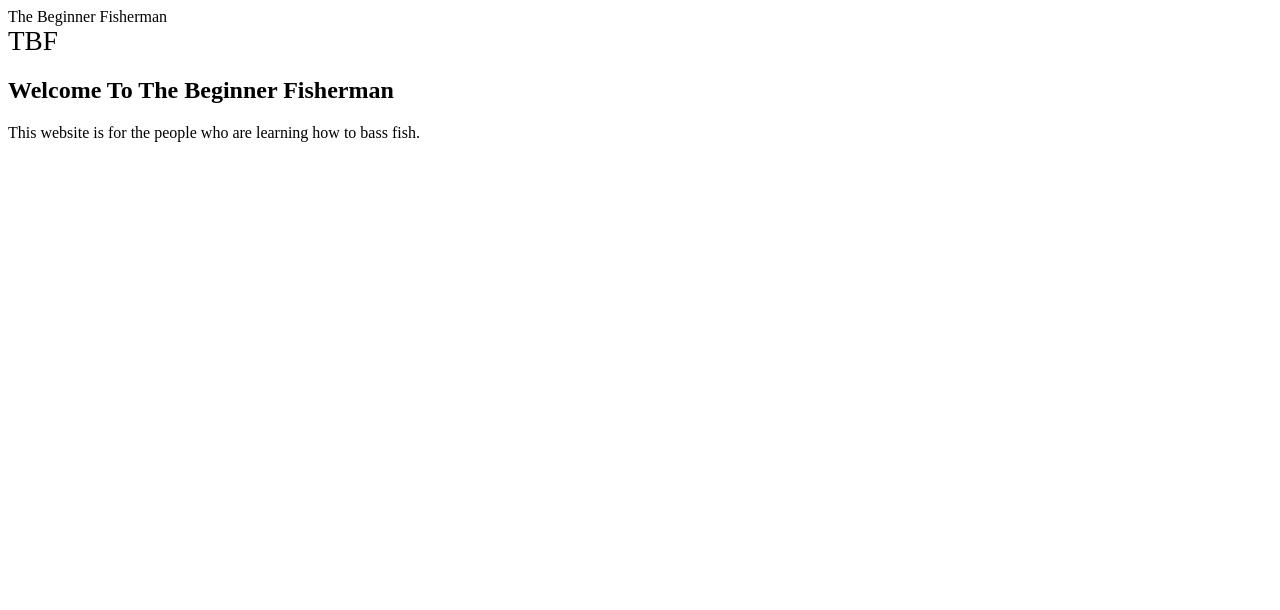
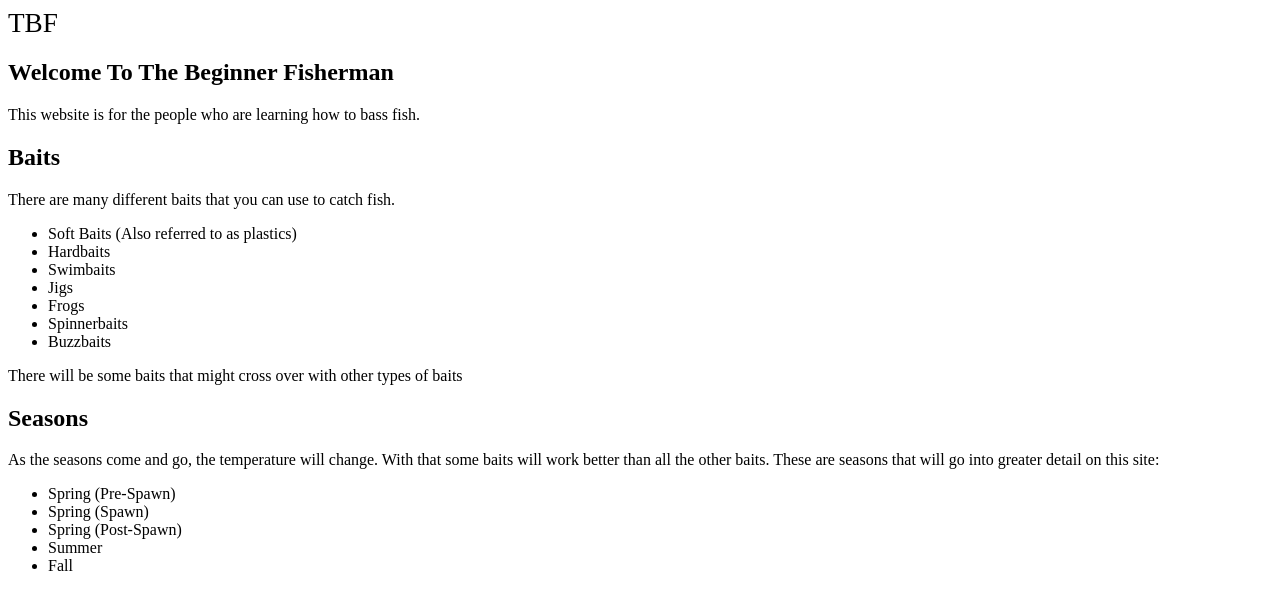
Before and after one commit to peterradev/TheBeginnerFisher, a plain HTML site: page Website/tbfisher.html in a window 1280 px wide. Drawn offline with Linux system fonts and the light colour scheme.

Commit message:
Added some content to the HTML file

```diff
--- a/Website/tbfisher.html
+++ b/Website/tbfisher.html
@@ -9,15 +9,49 @@
     <link rel="stylesheet" href="tbfisher.css">
 </head>
 <body>
-    <header>The Beginner Fisherman</header>
     <nav>TBF</nav>
     <main>
+
         <section class="welcome">
             <h1>Welcome To The Beginner Fisherman</h1>
+            <article>
+                <p>This website is for the people who are learning how to bass fish.</p>
+            </article>
         </section>
-        <article class="welcome">
-            <p>This website is for the people who are learning how to bass fish.</p>
-        </article>
+
+        <section class="baits">
+            <h1>Baits</h1>
+            <article>
+                <p>There are many different baits that you can use to catch fish.</p>
+                <ul>
+                    <li>Soft Baits (Also referred to as plastics)</li>
+                    <li>Hardbaits</li>
+                    <li>Swimbaits</li>
+                    <li>Jigs</li>
+                    <li>Frogs</li>
+                    <li>Spinnerbaits</li>
+                    <li>Buzzbaits</li>
+                </ul>
+                <p>There will be some baits that might cross over with other types of baits</p>
+            </article>
+        </section>
+
+        <section class="seasons">
+            <h1>Seasons</h1>
+            <article>
+                <p>As the seasons come and go, the temperature will change. With that some baits will work better than all the other baits.
+                    These are seasons that will go into greater detail on this site:
+                </p>
+                <ul>
+                    <li>Spring (Pre-Spawn)</li>
+                    <li>Spring (Spawn)</li>
+                    <li>Spring (Post-Spawn)</li>
+                    <li>Summer</li>
+                    <li>Fall</li>
+                </ul>
+            </article>
+        </section>
+
     </main>
 </body>
 </html>
```
